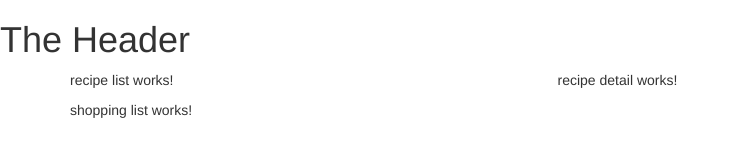
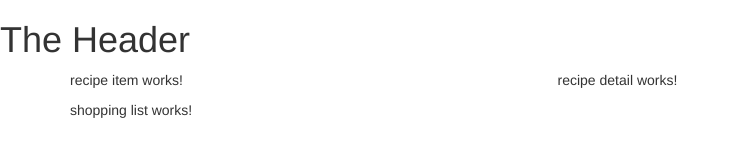
Before and after one commit to fjarado/angular-agf8p7, an Angular app: page / in a window 1280 px wide. Shown: the top 160 px of the page, without its empty margins (0-740 px from the left). Built offline with nearby package versions, Linux system fonts and the light colour scheme.

Commit message:
1 file modified

```diff
--- a/src/app/recipes/recipe-list/recipe-list.component.html
+++ b/src/app/recipes/recipe-list/recipe-list.component.html
@@ -1 +1 @@
-<p>recipe list works!</p>
+<app-recipe-item></app-recipe-item>
```
